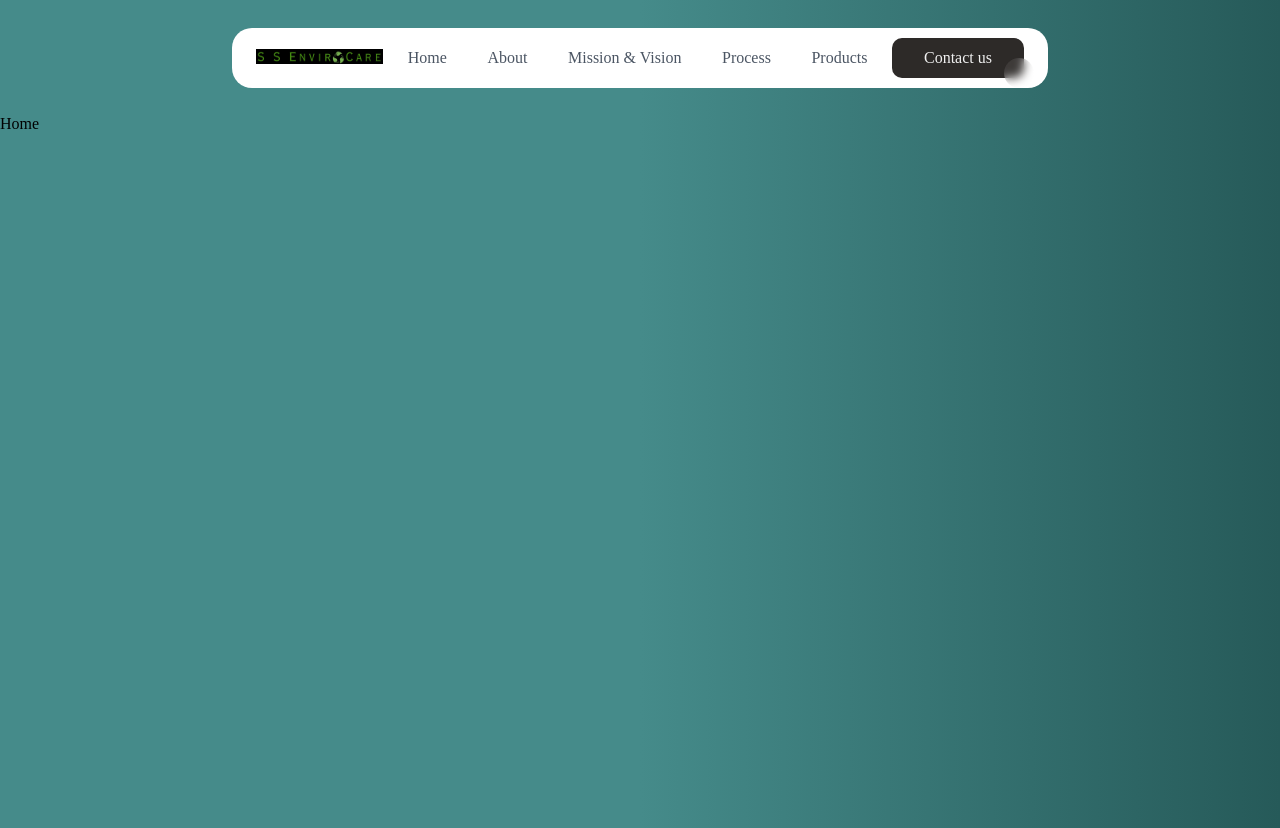
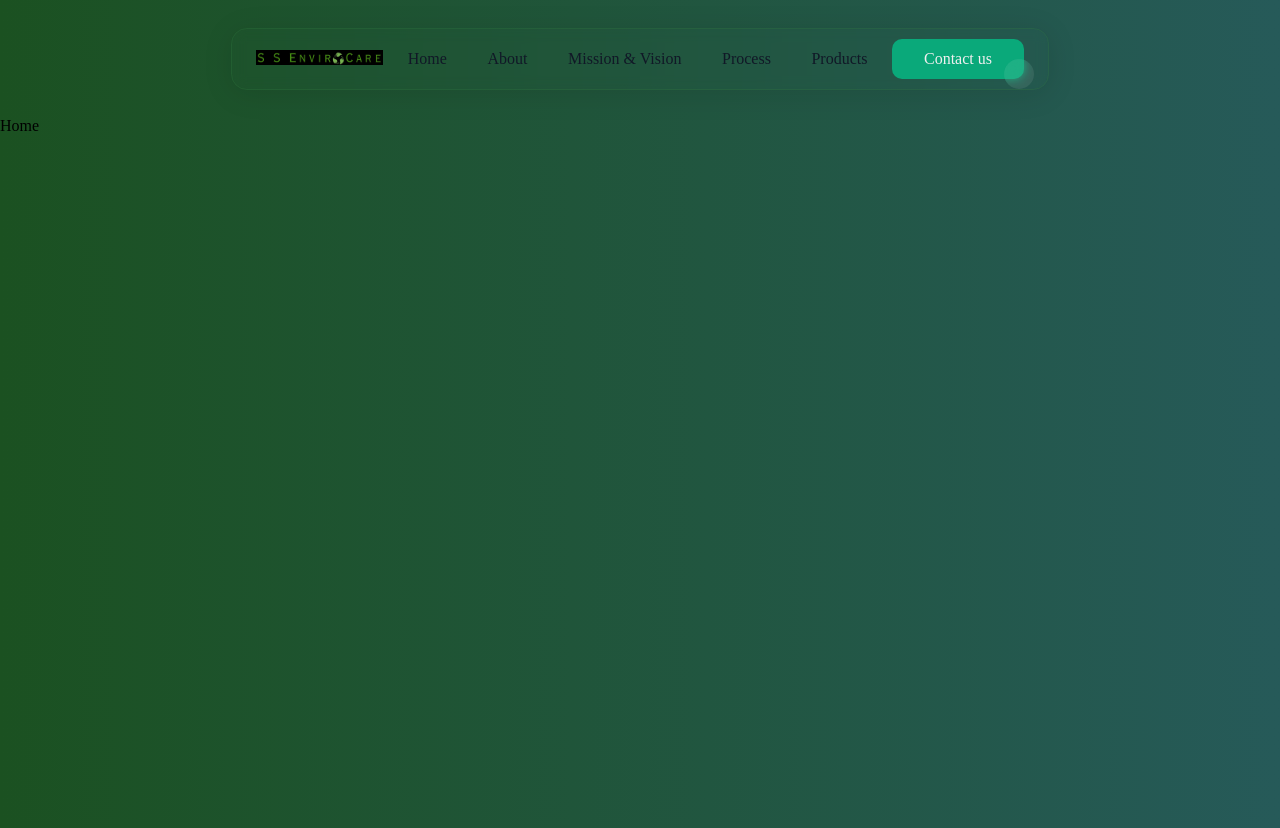
Before and after one commit to Tushar-Gautam/ss-envirocare, a Next.js app: page / in a window 1280 px wide. Built offline with nearby package versions, Linux system fonts and the light colour scheme.

Commit message:
made navbar transparent

```diff
--- a/src/Components/Navbar/index.tsx
+++ b/src/Components/Navbar/index.tsx
@@ -8,8 +8,9 @@ const Navbar = () => {
         <Image
           src="/logoDark.jpeg"
           alt="ss-envirocare logo"
-          width={100}
+          width={130}
           height={100}
+          priority
         />
       </figure>
       <ul>
--- a/src/Components/Navbar/style.css
+++ b/src/Components/Navbar/style.css
@@ -3,13 +3,18 @@
   grid-template-columns: 2fr 8fr 2fr;
   justify-content: space-between;
   align-items: center;
-  background-color: var(--nav-bg);
-  color: var(--nav-text-muted);
+  color: var(--nav-text);
   height: 60px;
   border-radius: 20px;
   padding: 0 24px;
   width: 60%;
   margin: 28px auto;
+  background: rgba(51, 120, 64, 0);
+  border-radius: 16px;
+  box-shadow: 0 4px 30px rgba(0, 0, 0, 0.1);
+  backdrop-filter: blur(6.2px);
+  -webkit-backdrop-filter: blur(6.2px);
+  border: 1px solid rgba(51, 120, 64, 0.3);
 
   ul {
     display: flex;
@@ -21,7 +26,6 @@
       position: relative;
       z-index: 2;
       &:hover {
-        color: var(--nav-text);
         transform: translateY(-3px);
         transition: all 0.4s ease;
       }
@@ -64,7 +68,7 @@
   transform: translate(0%, 0%);
   width: 100%;
   height: 100%;
-  background: #2d2a28;
+  background: #0aa97a;
   border-radius: 10px;
 }
 
--- a/src/app/globals.css
+++ b/src/app/globals.css
@@ -184,5 +184,5 @@ body {
   min-height: 100vh;
   margin: 0;
   padding: 0;
-  background: linear-gradient(90deg, #458b8a 0%, #458b8a 50%, #265a59 100%);
+  background: linear-gradient(90deg, #1b5121 0%, #265a59 100%);
 }
--- a/src/app/layout.tsx
+++ b/src/app/layout.tsx
@@ -15,6 +15,7 @@ export default function RootLayout({
 }>) {
   return (
     <html lang="en">
+      <link rel="icon" href="/logoIconLight.jpeg" sizes="any" />
       <body>
         <Navbar />
         {children}
```
Also changed, not shown: public/logoIconLight.jpeg (renamed from public/logo-icon-light.jpeg).
